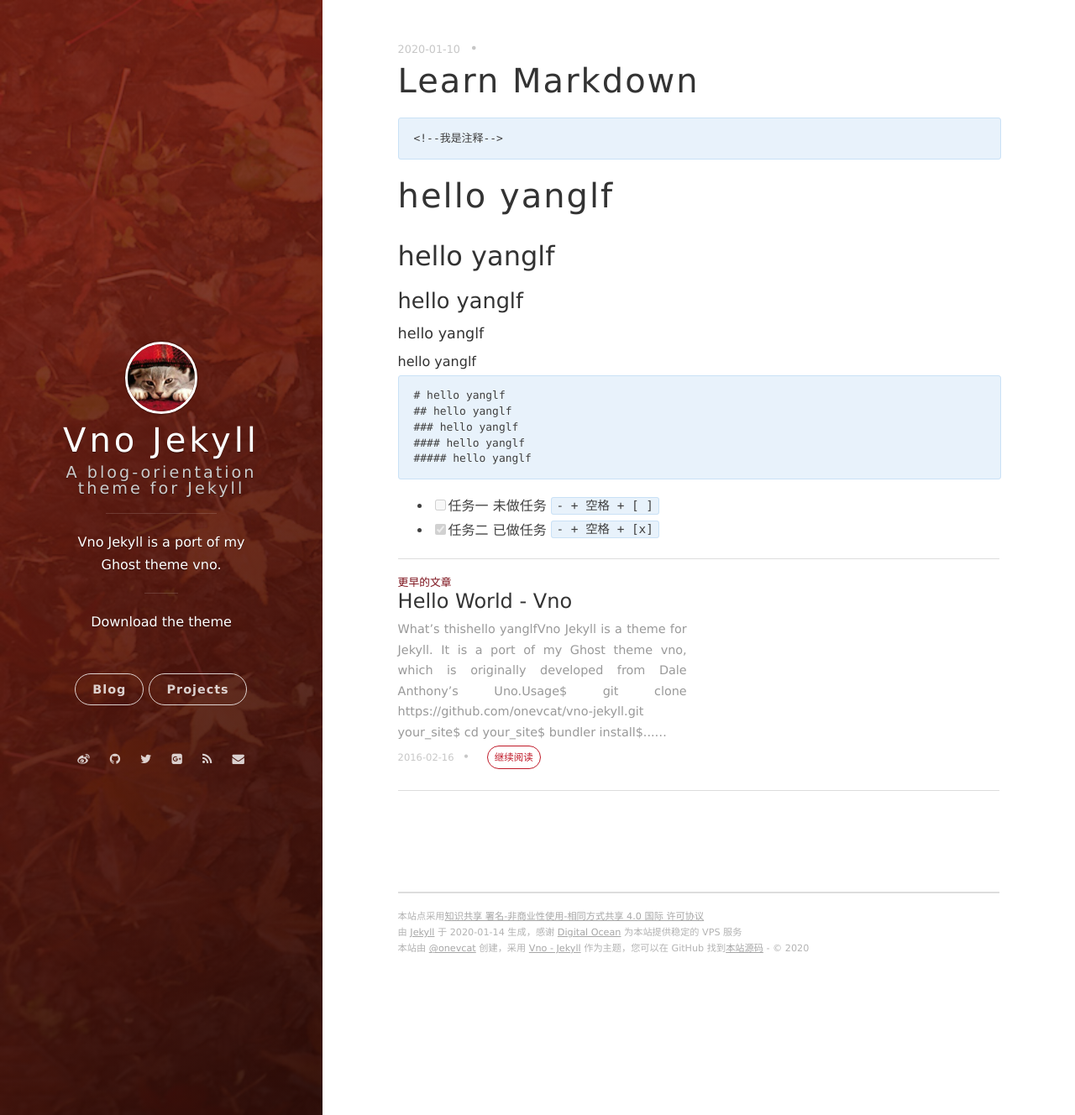
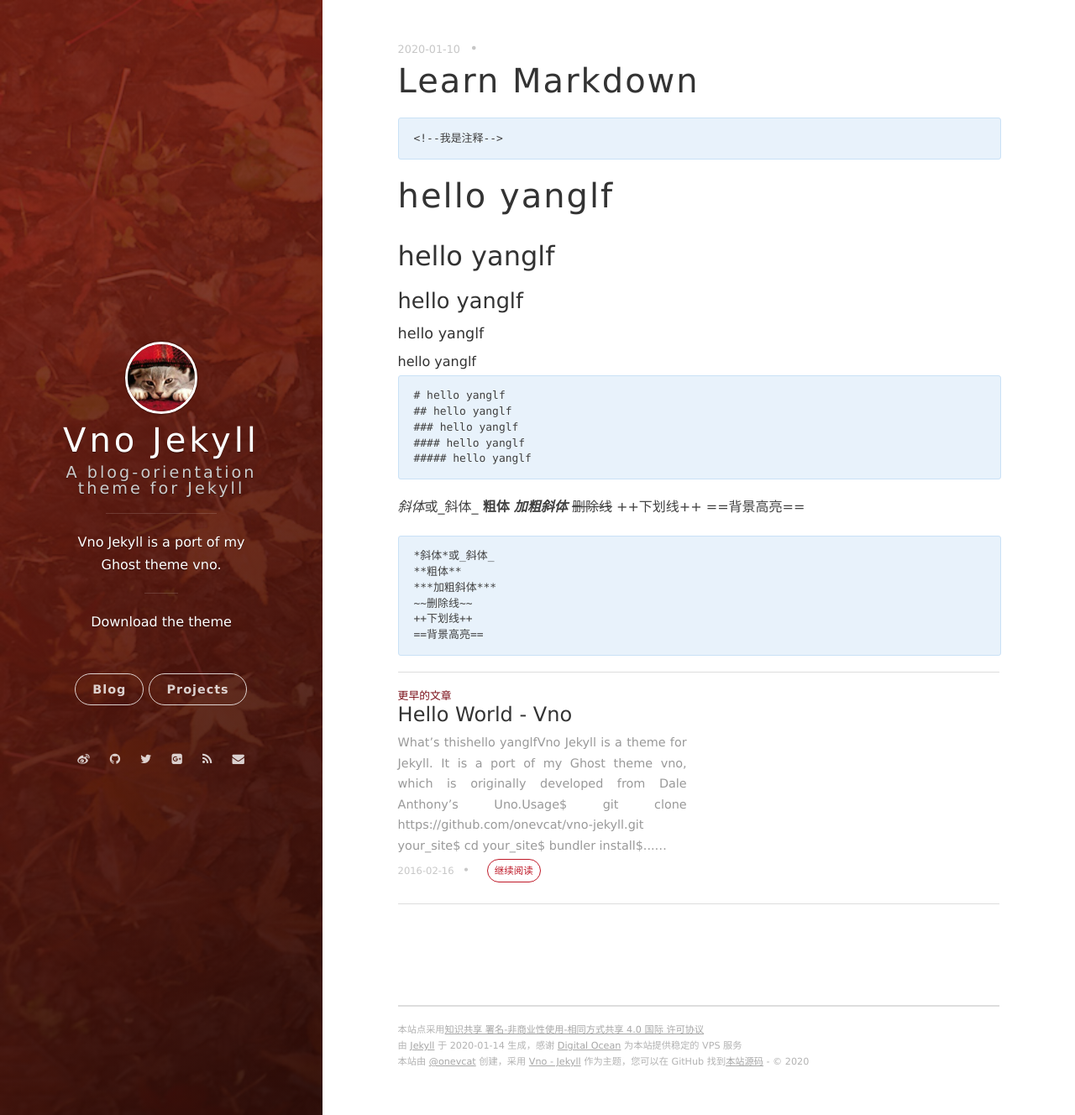
Before and after one commit to yanglf007/yanglf007.github.io, a Jekyll site: the page built from _posts/2020-01-10-learn-markdown.markdown, in a window 1280 px wide and 1328 px high. Shown: the whole window at 84% size. Built offline with Jekyll 4.4.1, drawn with Linux system fonts in a browser that asks for light colours; nearby versions of some CDN libraries; our own code applies the rules of GitHub Pages for plain Markdown files; comment, search, counter and statistics services are not loaded.

Commit message:
Update 2020-01-10-learn-markdown.markdown
初始化

````diff
--- a/_posts/2020-01-10-learn-markdown.markdown
+++ b/_posts/2020-01-10-learn-markdown.markdown
@@ -15,5 +15,18 @@
 ##### hello yanglf
 ```
 
-- [ ] 任务一 未做任务 `- + 空格 + [ ]`
-- [x] 任务二 已做任务 `- + 空格 + [x]`
+*斜体*或_斜体_
+**粗体**
+***加粗斜体***
+~~删除线~~
+++下划线++
+==背景高亮==
+
+```
+*斜体*或_斜体_
+**粗体**
+***加粗斜体***
+~~删除线~~
+++下划线++
+==背景高亮==
+```
````
